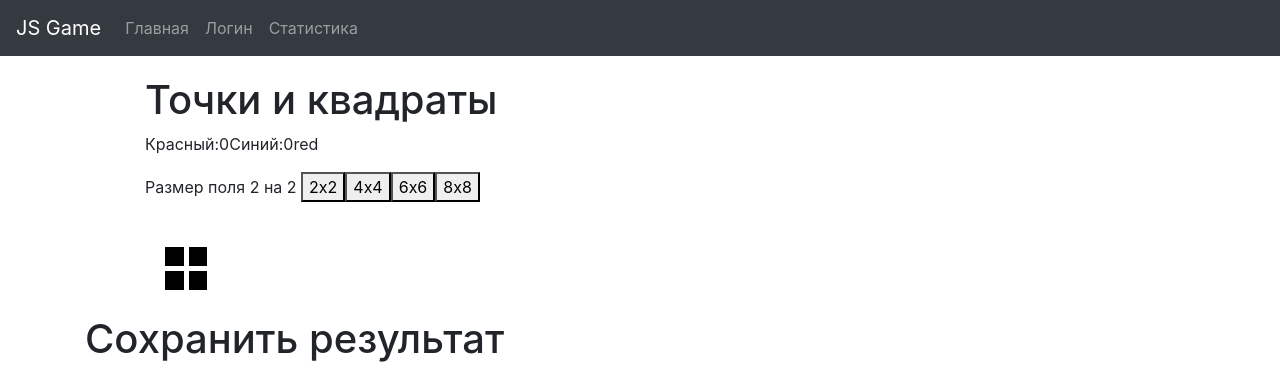
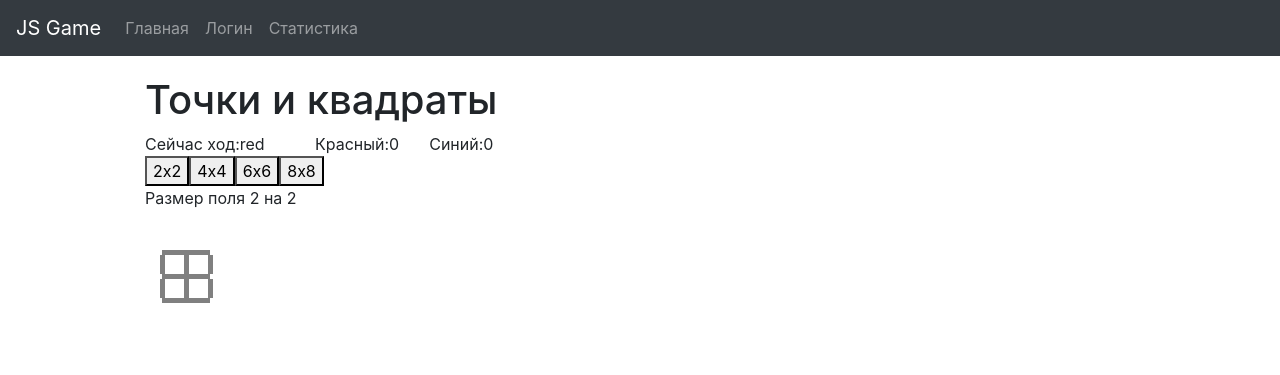
Before and after one commit to horizoncoder/OnlineGame, a React (Create React App) app in the folder client/: page /game in a window 1280 px wide. Shown: the top 375 px of the page. Built offline with nearby package versions, Linux system fonts and the light colour scheme; no server answers.

Commit message:
stylechange

```diff
--- a/client/src/App.css
+++ b/client/src/App.css
@@ -42,16 +42,25 @@
 }
 
 
-.dot {
-  height: 2px;
-  width: 2px;
-  background-color: yellow;
-  padding-left: 2px;
+.dots {
+  height: 5px;
+  width: 5px;
+  background-color: white;
+}
+
+.row{
+}
+.row2{
+  display: flex;
+  flex-wrap: wrap;
+  margin-right: -15px;
+  margin-left: 15px;
+
 }
 
 .lineblack{
   width: 5px;
-  background-color: white;
+  background-color: gray;
 }
 .lineblue:hover{
   background-color: red;
@@ -69,7 +78,9 @@
   background-color: blue;
   width: 5px;
 }
-
+.display{
+  margin: 20px;
+}
 
 .box-content{
   height: 4px;
@@ -79,20 +90,10 @@
 
 .box1 {
   height: 19px;
-  width: 18.5px;
-  background-color: black;
+  width: 19px;
+  background-color: white;
 }
 
-.box2 {
-  height: 25px;
-  width: 16.3px;
-  background-color: green;
-}
-.box3 {
-  height: 25px;
-  width: 17.7px;
-  background-color: green;
-}
 
 
 .blue{
--- a/client/src/actions.js
+++ b/client/src/actions.js
@@ -4,8 +4,6 @@ export const CALC_SCORE = "CALC_SCORE";
 export const CHECKSQUARE = "CHECKSQUARE";
 export const SPLITCOORD = "SPLITCOORD";
 export const PUTLINE = "PUTLINE";
-export const SET_BOX_STYLE = "SET_BOX_STYLE";
-export const ENDGAME = "ENDGAME";
 
 export const setBoardSize = (size) => ({
   type: SET_BOARD_SIZE,
@@ -13,7 +11,6 @@ export const setBoardSize = (size) => ({
 });
 export const switchTurn = () => ({ type: SWITCH_TURN });
 export const calcSCore = () => ({ type: CALC_SCORE });
-export const endgame = () => ({ type: ENDGAME });
 export const checkSquare = (y, z, coord) => ({
   type: CHECKSQUARE,
   y,
@@ -22,4 +19,3 @@ export const checkSquare = (y, z, coord) => ({
 });
 export const splitCoord = (x, y, z) => ({ type: SPLITCOORD, x, y, z });
 export const putLine = (coord) => ({ type: PUTLINE, coord });
-export const setBoxStyle = (style) => ({ type: SET_BOX_STYLE, style });
--- a/client/src/components/Game.jsx
+++ b/client/src/components/Game.jsx
@@ -12,8 +12,6 @@ import {
   switchTurn,
   checkSquare,
   putLine,
-  endgame,
-  setBoxStyle,
 } from "../actions";
 
 class Game extends React.Component {
@@ -53,8 +51,8 @@ class Game extends React.Component {
     };
     const boxes = [];
     let boxesCoords = [];
-    const linesV = [];
-    const linesH = [];
+    const linesVertical = [];
+    const linesHorizontal = [];
     const coordsV = [];
     const coordsH = [];
     for (let y = 0; y < sizeX; y += 1) {
@@ -70,7 +68,7 @@ class Game extends React.Component {
         boxesCoords.push(`${x}${y}`);
         for (let p = 0; p < 4; p += 1) {
           if (shouldSetLine(x, y, p)) {
-            (p === 0 || p === 2 ? linesV : linesH).push(
+            (p === 0 || p === 2 ? linesVertical : linesHorizontal).push(
               <div
                 className={`${p === 0 || p === 2 ? "lineV" : "lineH"} line${
                   lineCoordinates[getBoxCoords(x, y, p)[0]] || "black"
@@ -87,7 +85,7 @@ class Game extends React.Component {
         }
       }
     }
-    const linesHNew = [];
+    const linesHorizontalNew = [];
     for (let i = 0; i < count; i += 1) {
       for (let j = i * count; j < i * count + count * 3; j += 1) {
         const s = j > count ? j - count : j;
@@ -96,45 +94,49 @@ class Game extends React.Component {
         const lineIdx = coordsH.findIndex((c) =>
           c.find((item) => item === `${boxC}${lineP}`)
         );
-        linesHNew.push(linesH[lineIdx]);
+        linesHorizontalNew.push(linesHorizontal[lineIdx]);
       }
       boxesCoords = drop(boxesCoords, count * 2);
     }
 
-    return { boxes, linesV, linesH: linesHNew };
+    return { boxes, linesVertical, linesHorizontal: linesHorizontalNew };
   };
 
   makeBoard = () => {
     const { count } = this.props;
-    let { boxes, linesV, linesH } = this.mBoard();
+    let { boxes, linesVertical, linesHorizontal } = this.mBoard();
     const llines = [];
     const Lineh = () => {
       const lines = [];
       for (let j = 0; j < count; j += 1) {
-        lines.push(linesH[0]);
-        linesH = drop(linesH, 1);
+        lines.push(linesHorizontal[0]);
+        linesHorizontal = drop(linesHorizontal, 1);
       }
       return lines;
     };
     const LineVboxes = () => {
-      const llinesV = [];
+      const llinesVertical = [];
       for (let i = 0; i < count; i += 1) {
-        llinesV.push(linesV[0]);
+        llinesVertical.push(linesVertical[0]);
         if (true && i < count) {
-          llinesV.push(boxes[0]);
+          llinesVertical.push(boxes[0]);
         }
-        linesV = drop(linesV, 1);
+        linesVertical = drop(linesVertical, 1);
         boxes = drop(boxes, 1);
       }
-      llinesV.push(linesV[0]);
-      linesV = drop(linesV, 1);
-      return llinesV;
+      llinesVertical.push(linesVertical[0]);
+      linesVertical = drop(linesVertical, 1);
+      return llinesVertical;
     };
     for (let i = 1; i < 24; i += 1) {
       if (i % 2 !== 0) {
         llines.push(
-          <div className="container-fluid ml-3">
-            <div className="row ">{Lineh()}</div>
+          <div className="container-fluid ">
+            <div className="row ml-2">
+              <div className="dots row  " />
+              {Lineh()}
+              <div className="dots row ml-4  " />
+            </div>
           </div>
         );
       } else {
@@ -150,23 +152,28 @@ class Game extends React.Component {
   };
 
   render() {
-    const { winMessage } = this.state;
-    const { setBoardSize, count, turn, numBlue, numRed, box } = this.props;
+    const { setBoardSize, count, turn, numBlue, numRed } = this.props;
     const board = `Размер поля ${count} на ${count} `;
     return (
       <div id="game">
         <div id="header">
           <h1>Точки и квадраты</h1>
-          <p id="score">
-            Красный:
-            {numRed}
-            Синий:
-            {numBlue}
-            {turn}
-            {winMessage}
-            {box}
-          </p>
-          {board}
+
+          <div className="row">
+            <div className="col col-lg-2">
+              Сейчас ход:
+              {turn}
+            </div>
+            <div className="col-md-auto">
+              Красный:
+              {numRed}
+            </div>
+            <div className="col col-lg-2">
+              Синий:
+              {numBlue}
+            </div>
+            <br />
+          </div>
           <button type="submit" onClick={() => setBoardSize(2)}>
             2x2
           </button>
@@ -179,6 +186,8 @@ class Game extends React.Component {
           <button id="small" type="submit" onClick={() => setBoardSize(8)}>
             8x8
           </button>
+          <br />
+          {board}
         </div>
         <div id="board">{this.makeBoard()}</div>
 
@@ -192,10 +201,8 @@ const mapDispatchToProps = (dispatch) => {
     setBoardSize: (size) => dispatch(setBoardSize(size)),
     switchTurn: () => dispatch(switchTurn()),
     calcSCore: () => dispatch(calcSCore()),
-    endgame: () => dispatch(endgame()),
     checkSquare: (y, z) => dispatch(checkSquare(y, z)),
     putLine: (coord) => dispatch(putLine(coord)),
-    setBoxStyle: (style) => dispatch(setBoxStyle(style)),
   };
 };
 
@@ -210,11 +217,9 @@ const mapStateToProps = ({ Counter }) => {
     count,
     lineCoordinates,
     boxColors,
-    boxClass,
   } = Counter;
   return {
     count,
-    boxClass,
     style,
     linedel,
     numBlue,
@@ -236,6 +241,5 @@ Game.propTypes = {
   turn: PropTypes.string.isRequired,
   switchTurn: PropTypes.func.isRequired,
   putLine: PropTypes.func.isRequired,
-  box: PropTypes.string.isRequired,
 };
 export default connect(mapStateToProps, mapDispatchToProps)(Game);
--- a/client/src/reducers/counter.js
+++ b/client/src/reducers/counter.js
@@ -1,10 +1,4 @@
-import {
-  CALC_SCORE,
-  SET_BOARD_SIZE,
-  SWITCH_TURN,
-  PUTLINE,
-  SET_BOX_STYLE,
-} from "../actions";
+import { CALC_SCORE, SET_BOARD_SIZE, SWITCH_TURN, PUTLINE } from "../actions";
 
 const calcScore = (state) => ({
   numRed: Object.values(state.boxColors).filter((color) => color === "blue")
@@ -53,8 +47,6 @@ export default (state = initialState, action) => {
   switch (action.type) {
     case SET_BOARD_SIZE:
       return { ...state, count: action.size };
-    case SET_BOX_STYLE:
-      return { ...state, boxClass: action.style };
     case SWITCH_TURN:
       return { ...state, turn: state.turn === "red" ? "blue" : "red" };
     case CALC_SCORE:
```
Also changed, not shown: 1 other file (tests, documents, lock files or other folders).
